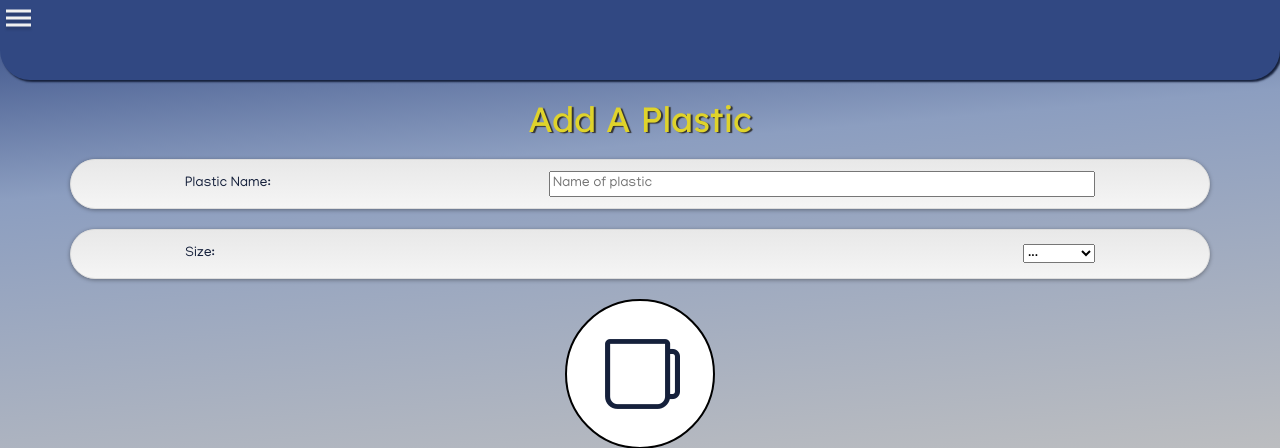
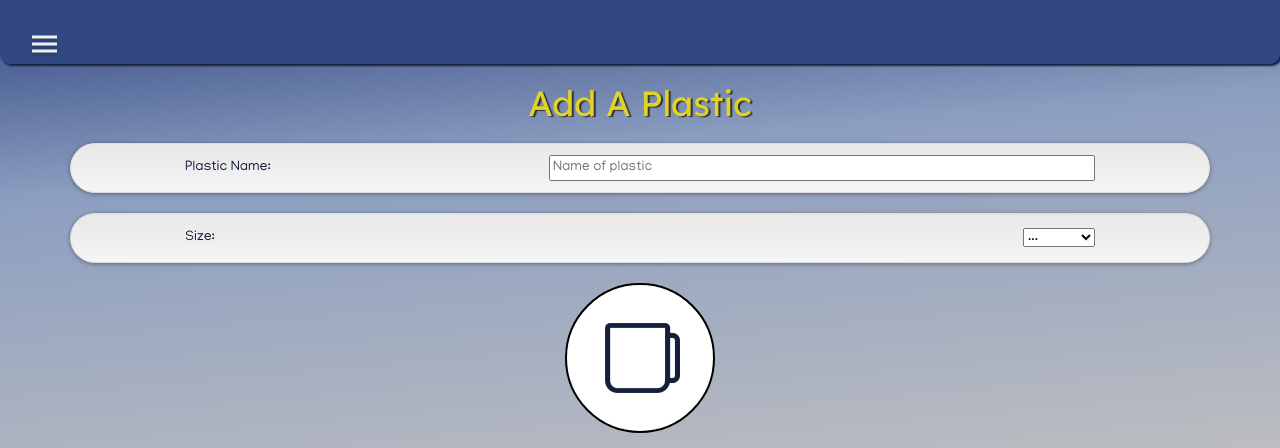
Before and after one commit to tjuacalla123/a8-plastrack, a Node project: template views/additem.handlebars in a window 1280 px wide. Shown: the top 448 px of the page. Run offline with Node 20 templates, Linux system fonts and the light colour scheme; the template is opened without the code that fills it, so the values that code supplies are empty; some libraries are stand-ins or nearby versions.

Commit message:
fixed dropdown menu

```diff
--- a/public/css/navbar.css
+++ b/public/css/navbar.css
@@ -10,7 +10,6 @@
 .dropdown {
   position: relative;
   display: inline-block;
-  margin-right: 80%;
 }
 .dropdown-content {
   display: none;
@@ -26,13 +25,14 @@
   display: block;
 }
 .navigation-bar {
-  display: grid;
-  grid-template-columns: 4fr 1fr 1fr;
+  display: flex;
+  flex-direction: row;
+  justify-content: space-between;
   margin: 0;
-  border-radius: 0px 0px 30px 30px;
+  border-radius: 0px 0px 10px 10px;
   box-shadow: 2px 2px 2px #15203B;
   background-color: #314882;
-  height: 10vh;
+  height: 8vh;
   padding: 0;
 }
 .dropdown-content a:hover {
@@ -44,12 +44,7 @@
 .dropdown:hover .dropbtn {
   background-color: #3e8e41;
 }
-.settings {
-  margin-top: 8px;
-  margin-left: 20px;
-  border: none;
-  background-color: transparent;
-}
+
 .home {
   margin-top: 5px;
   margin-left: 10px;
@@ -69,3 +64,33 @@ hr {
   border: 3px solid gray;
   border-radius: 5px;
 }
+
+.dropdown {
+  height: 100%;
+  width: 20%;
+  vertical-align: middle;
+  padding: 2% 0px 0px 2%;
+}
+.iconbtn {
+  width: 40%;
+  display: flex;
+  flex-direction: row;
+  justify-content: center;
+  align-items: center;
+}
+ .home-btn {
+   width: 50%;
+}
+#side-button {
+  vertical-align: middle;
+}
+
+.settings {
+  width: 100%;
+  height: 100%;
+  border: none;
+  background-color: transparent;
+  display: flex;
+  justify-content: center;
+  align-items: center;
+}
--- a/views/additem.handlebars
+++ b/views/additem.handlebars
@@ -27,14 +27,16 @@
 				{{/each}}
 				</div>
 				</div>
-
+				<div class="iconbtn">
 					{{#each navIcon}}
 					<div class="home-btn">
 						<button class="settings">
-						<a href="{{url}}"><img src="{{src}}" style="max-width:75%; max-height:75%;"></img></a>
+							<a href="{{url}}"><img src="{{src}}" style="max-width:100%; max-height:100%;"></img></a>
 						</button>
 					</div>
 					{{/each}}
+				</div>
+
 		</div>
 	</div>
 		<div class="container">
--- a/views/history.handlebars
+++ b/views/history.handlebars
@@ -27,14 +27,16 @@
 				{{/each}}
 				</div>
 			</div>
-
+			<div class="iconbtn">
 				{{#each navIcon}}
 				<div class="home-btn">
 					<button class="settings">
-						<a href="{{url}}"><img src="{{src}}" style="max-width:75%; max-height:75%;"></img></a>
+						<a href="{{url}}"><img src="{{src}}" style="max-width:100%; max-height:100%;"></img></a>
 					</button>
 				</div>
 				{{/each}}
+			</div>
+
 		</div>
 	</div>
 
--- a/views/logdone.handlebars
+++ b/views/logdone.handlebars
@@ -24,14 +24,16 @@
 				{{/each}}
 				</div>
 			</div>
-
+			<div class="iconbtn">
 				{{#each navIcon}}
 				<div class="home-btn">
 					<button class="settings">
-						<a href="{{url}}"><img src="{{src}}" style="max-width:75%; max-height:75%;"></img></a>
+						<a href="{{url}}"><img src="{{src}}" style="max-width:100%; max-height:100%;"></img></a>
 					</button>
 				</div>
 				{{/each}}
+			</div>
+
 		</div>
 	</div>
 
--- a/views/settings.handlebars
+++ b/views/settings.handlebars
@@ -38,14 +38,15 @@
 				{{/each}}
 				</div>
 			</div>
-
+			<div class="iconbtn">
 				{{#each navIcon}}
 				<div class="home-btn">
 					<button class="settings">
-						<a href="{{url}}"><img src="{{src}}" style="max-width:75%; max-height:75%;"></img></a>
+						<a href="{{url}}"><img src="{{src}}" style="max-width:100%; max-height:100%;"></img></a>
 					</button>
 				</div>
 				{{/each}}
+			</div>
 
 		</div>
 	</div>
```
Also changed, not shown: public/css/tips.css (+1 -7 lines), views/help.handlebars (+6 -3 lines), views/logpage.handlebars (+7 -6 lines), views/share.handlebars (+9 -7 lines), views/tips.handlebars (+7 -5 lines). Lines whose indentation alone changed are shown as unchanged.
